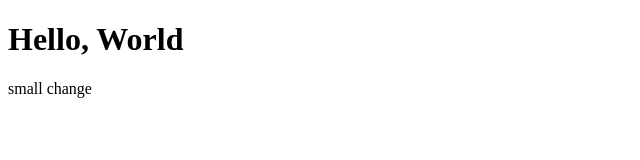
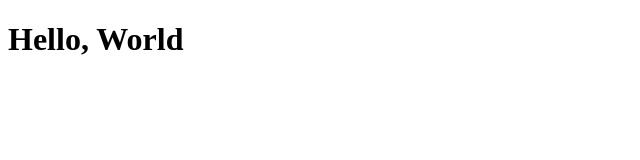
Before and after one commit to CoopDog1122/Mi349-fs25-1, a plain HTML site: page index.html in a window 1280 px wide. Shown: the whole page, without its empty margins (0-640 px from the left). Drawn offline with Linux system fonts and the light colour scheme.

Commit message:
Update index.html

```diff
--- a/index.html
+++ b/index.html
@@ -6,6 +6,5 @@
 </head>
 <body>
     <h1>Hello, World</h1>
-    <p1>small change</p1>
 </body>
 </html>
```
